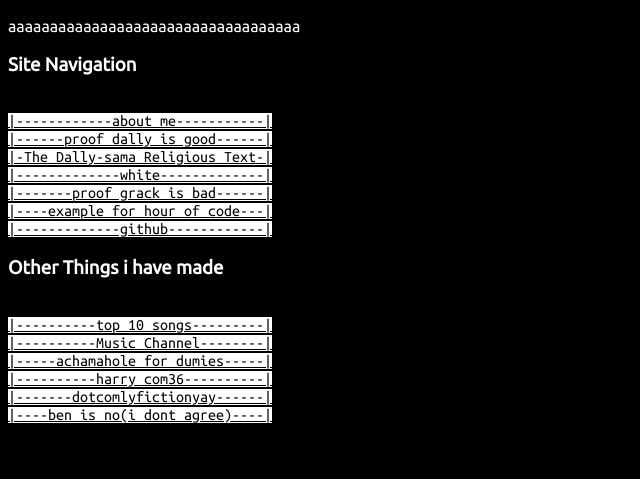
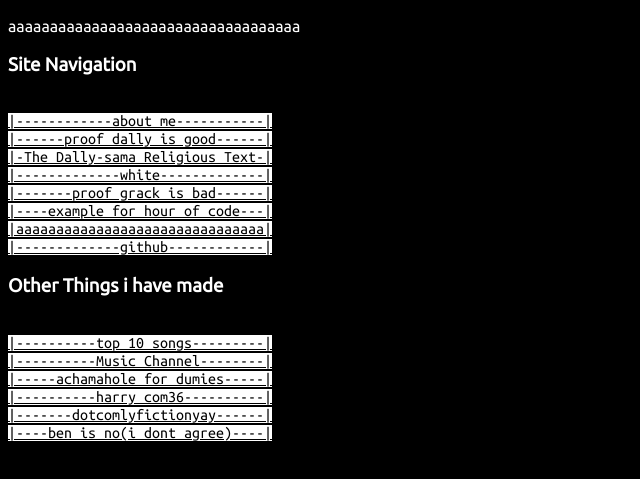
Before and after one commit to dynamitegus/dynamitegus.github.io, a plain HTML site: page index.html in a window 1280 px wide. Shown: the part 111-590 px from the top of the page, without its empty margins (0-640 px from the left). Drawn offline with Linux system fonts and the light colour scheme.

Commit message:
Update index.html

```diff
--- a/index.html
+++ b/index.html
@@ -17,6 +17,7 @@
  <a href="https://dynamitegus.tk/white.html"><br>|-------------white-------------|</a>
  <a href="https://dynamitegus.tk/proofgrackisbad.html"><br>|-------proof grack is bad------|</a>
  <a href="https://dynamitegus.tk/school/exampleforhourofcode.html"><br>|----example for hour of code---|</a>
+ <a href="https://dynamitegus.tk/aaaaaa.html"><br>|aaaaaaaaaaaaaaaaaaaaaaaaaaaaaaa|</a>
  <a href="https://github.com/dynamitegus/dynamitegus.github.io"><br>|-------------github------------|</a>
 
  <h3 style="font-family:'Ubuntu'">Other Things i have made</h3>
```
